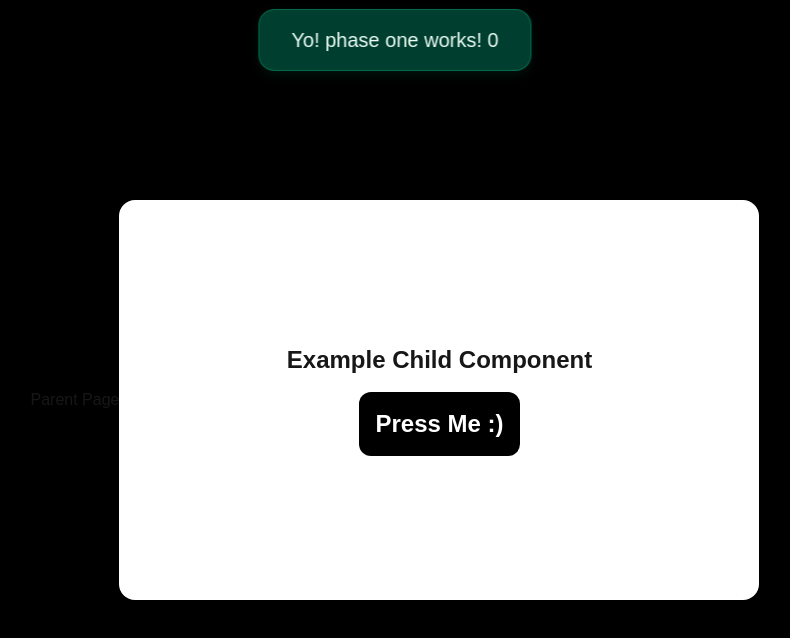
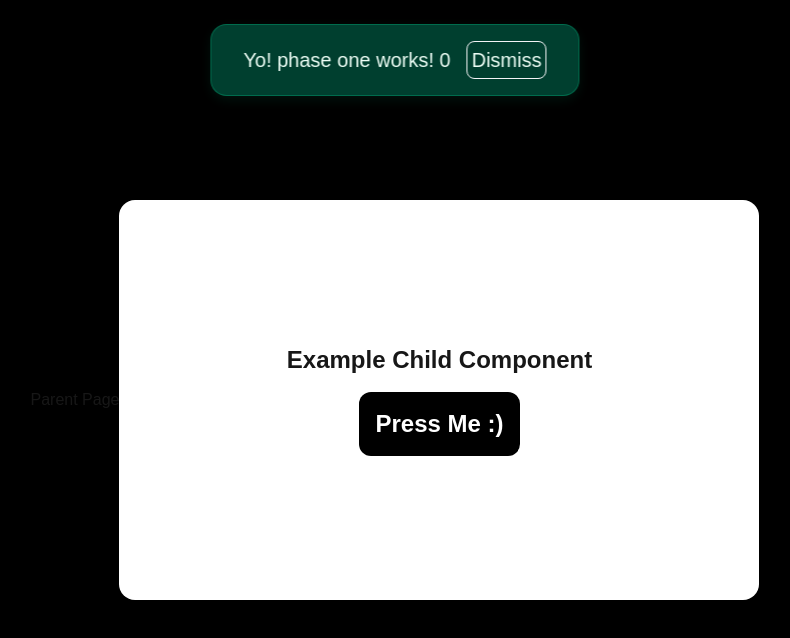
Before and after one commit to adityabhattad2021/ship-small-collection, a Next.js app: page /toast-notification in a window 1280 px wide. Both pictures are taken after a click on the element "Press Me :)". Shown: the top 638 px of the page, without its empty margins (245-1035 px from the left). Built offline with nearby package versions, Linux system fonts and the light colour scheme.

Commit message:
feat: add dismiss

```diff
--- a/app/toast-notification/contexts/ToastProvider.tsx
+++ b/app/toast-notification/contexts/ToastProvider.tsx
@@ -1,4 +1,4 @@
-import { useContext, createContext, useState, useEffect } from "react";
+import { useContext, createContext, useState, useEffect, useRef } from "react";
 import { createPortal } from "react-dom";
 
 interface Toast {
@@ -7,7 +7,7 @@ interface Toast {
     id: number;
 }
 
-interface ToastWithoutId{
+interface ToastWithoutId {
     type: string;
     text: string;
 }
@@ -38,31 +38,55 @@ export default function ToastProvider({
     const [shouldCreatePortal, setShouldCreatePortal] = useState(false);
     const [isHovering, setIsHovering] = useState(false);
     const [toasts, setToasts] = useState<Toast[]>([]);
+    const toastTimerRef = useRef<any>([]);
 
-    useEffect(()=>{
+    useEffect(() => {
         setShouldCreatePortal(true);
-    },[])
+    }, [])
 
 
     function addToast(toast: ToastWithoutId) {
-        setToasts(prev => [...prev, { id: Date.now(), ...toast }])
-        setTimeout(()=>{
-            setToasts((prev)=>[...prev.slice(1)]);
-        },VISIBLE_DURATION);
+        const toastId = Date.now();
+        setToasts(prev => [...prev, { id: toastId, ...toast }])
+        toastTimerRef.current.push(
+            {
+                timeoutId: setTimeout(() => {
+                    setToasts((prev) => prev.filter((prev) => prev.id !== toastId));
+                }, VISIBLE_DURATION),
+                remainingTime: VISIBLE_DURATION,
+                startTime: Date.now(),
+                toastId: toastId
+            }
+        )
     }
 
-    function handleMouseEnter(index:number){
-        if(toasts.length - 1 !== index){
-            return;
-        }
+    function handleMouseEnter() {
         setIsHovering(true);
+        toastTimerRef.current.forEach((item: any) => {
+            const { timeoutId, remainingTime, startTime } = item;
+            const newRemainingTime = remainingTime - (Date.now() - startTime);
+            item.remainingTime = newRemainingTime;
+            clearTimeout(timeoutId);
+        })
     }
 
-    function handleMouseLeave(index:number){
-        if(toasts.length - 1 !== index){
-            return;
-        }
+    function handleMouseLeave() {
         setIsHovering(false);
+        toastTimerRef.current.forEach((item: any) => {
+            let { remainingTime, toastId } = item;
+            item.startTime = Date.now();
+            if (remainingTime > 0) {
+                item.timeoutId = setTimeout(() => {
+                    setToasts((prev) => prev.filter((prev) => prev.id !== toastId));
+                }, remainingTime);
+            } else {
+                setToasts((prev) => prev.filter((prev) => prev.id !== toastId));
+            }
+        })
+    }
+
+    function handleDismissToast(id: number) {
+        setToasts((prev) => prev.filter((prev) => prev.id !== id));
     }
 
     return (
@@ -74,41 +98,49 @@ export default function ToastProvider({
         >
             {children}
             {shouldCreatePortal && createPortal(
-                <>
-                    {toasts.map((toast,index)=>{
-                        if(toasts.length - index > MAX_VISIBLE_TOASTS){
+                <div
+                    onMouseEnter={() => handleMouseEnter()}
+                    onMouseLeave={() => handleMouseLeave()}
+                >
+                    {toasts.map((toast, index) => {
+                        if (toasts.length - index > MAX_VISIBLE_TOASTS) {
                             return null;
                         }
                         return (
                             <div
-                                className={`fixed top-10 left-1/2 -translate-1/2
+                                className={`fixed top-15 left-1/2 -translate-1/2
                                     rounded-2xl px-8 py-4 backdrop-blur-sm
                                     text-xl font-medium
                                     animate-[slide-in_0.3s_ease-out]
                                     ${toast.type === ToastType.SUCCESS
-                                    ? 'bg-emerald-900/80 border border-emerald-400/30 text-emerald-50 shadow-[0_4px_12px_rgba(16,185,129,0.1)]'
-                                    : 'bg-rose-900/80 border border-rose-400/30 text-rose-50 shadow-[0_4px_12px_rgba(244,63,94,0.1)]'
+                                        ? 'bg-emerald-900/80 border border-emerald-400/30 text-emerald-50 shadow-[0_4px_12px_rgba(16,185,129,0.1)]'
+                                        : 'bg-rose-900/80 border border-rose-400/30 text-rose-50 shadow-[0_4px_12px_rgba(244,63,94,0.1)]'
                                     }`}
                                 key={toast.id}
                                 style={{
                                     transition: 'transform 200ms ease-in',
-                                    transform: isHovering ? `translateY(${120 * (toasts.length - (index + 1))}%)` : `translateY(${10*(toasts.length - (index + 1))}px) scale(${100 -  8 * (toasts.length - (index + 1))}%)`,
+                                    transform: isHovering ? `translateY(${120 * (toasts.length - (index + 1))}%)` : `translateY(${10 * (toasts.length - (index + 1))}px) scale(${100 - 8 * (toasts.length - (index + 1))}%)`,
                                     // from 1 to toast length
-                                    zIndex:`${(1+index)*50}`
+                                    zIndex: `${(1 + index) * 50}`
                                 }}
-                                onMouseEnter={()=>handleMouseEnter(index)}
-                                onMouseLeave={()=>handleMouseLeave(index)}
+
                             >
-                                {toast.text} {index}
+                                <div className="flex gap-4 justify-center items-center">
+                                    {toast.text} {index}
+                                    <button className="border border-gray-100 p-1 rounded-lg" onClick={() => handleDismissToast(toast.id)}>
+                                        Dismiss
+                                    </button>
+                                </div>
                             </div>
                         )
                     })}
-                </>,
+                </div>,
                 document.body
             )}
         </ToastContext.Provider>
     )
 }
+
 
 export function useToast() {
     const context = useContext(ToastContext);
```
